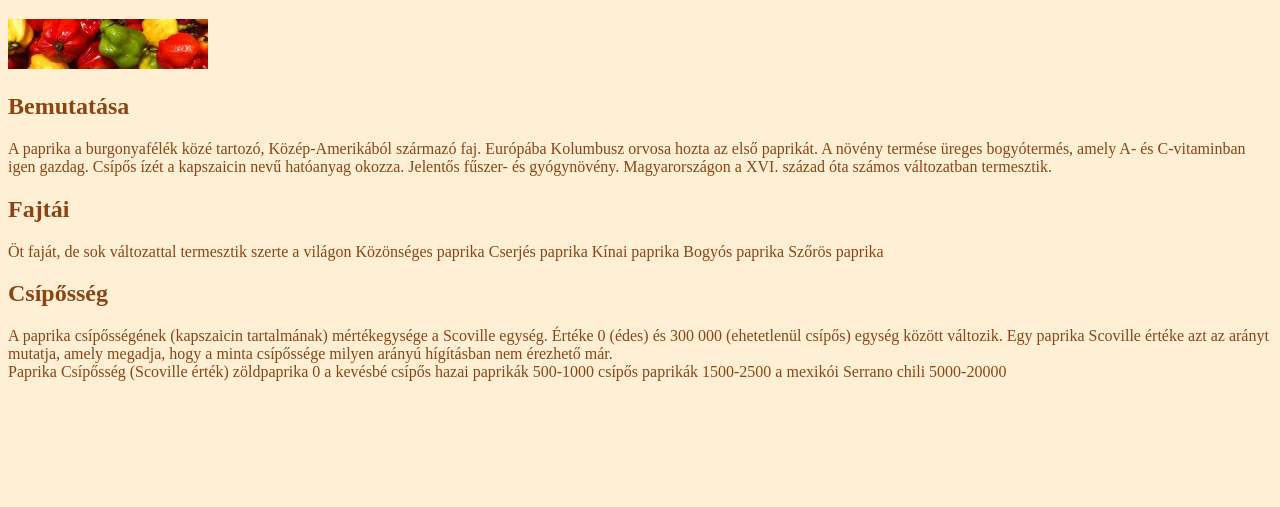
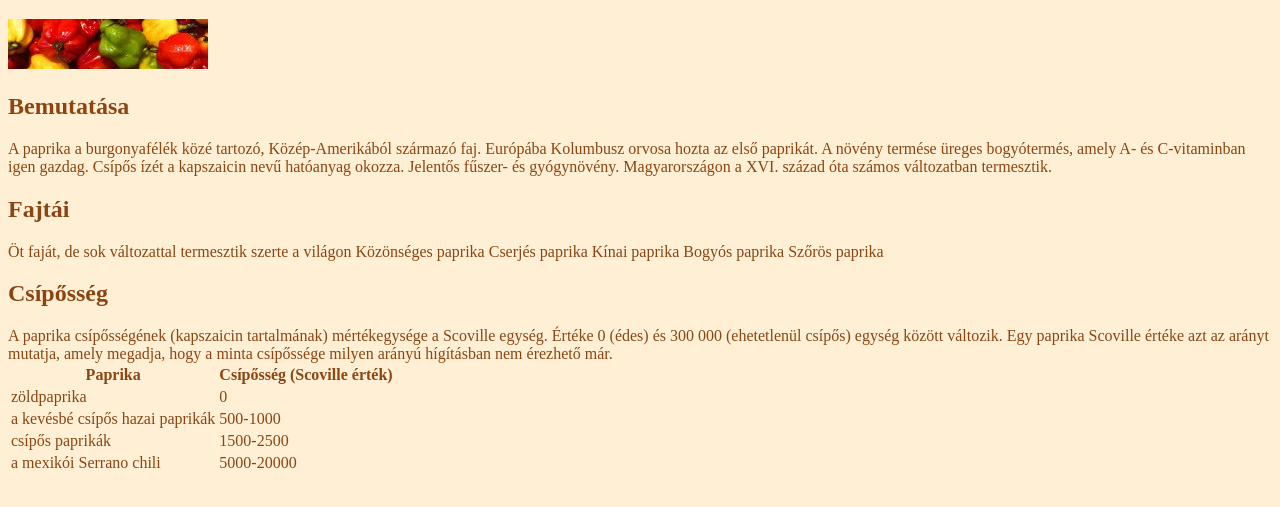
Before and after one commit to Szaszuge/paprika, a plain HTML site: page index.html in a window 1280 px wide. Shown: the part 61-568 px from the top of the page. Drawn offline with Linux system fonts and the light colour scheme.

Commit message:
html table

```diff
--- a/index.html
+++ b/index.html
@@ -30,12 +30,28 @@
             <h2>Csípősség</h2>
             A paprika csípősségének (kapszaicin tartalmának) mértékegysége a Scoville egység. Értéke 0 (édes) és 300 000 (ehetetlenül csípős) egység között változik. Egy paprika Scoville értéke azt az arányt mutatja, amely megadja, hogy a minta csípőssége milyen arányú hígításban nem érezhető már.
         </div>
-
-        Paprika Csípősség (Scoville érték)
-        zöldpaprika 0
-        a kevésbé csípős hazai paprikák 500-1000
-        csípős paprikák 1500-2500
-        a mexikói Serrano chili 5000-20000
+            <table>
+                <tr>
+                    <th>Paprika</th>
+                    <th>Csípősség (Scoville érték)</th>
+                </tr>
+                <tr>
+                    <td>zöldpaprika</td>
+                    <td>0</td>
+                </tr>
+                <tr>
+                    <td>a kevésbé csípős hazai paprikák</td>
+                    <td>500-1000</td>
+                </tr>
+                <tr>
+                    <td>csípős paprikák</td>
+                    <td>1500-2500</td>
+                </tr>
+                <tr>
+                    <td>a mexikói Serrano chili</td>
+                    <td>5000-20000</td>
+                </tr>
+            </table>
     </p>
 </body>
 </html>
```
